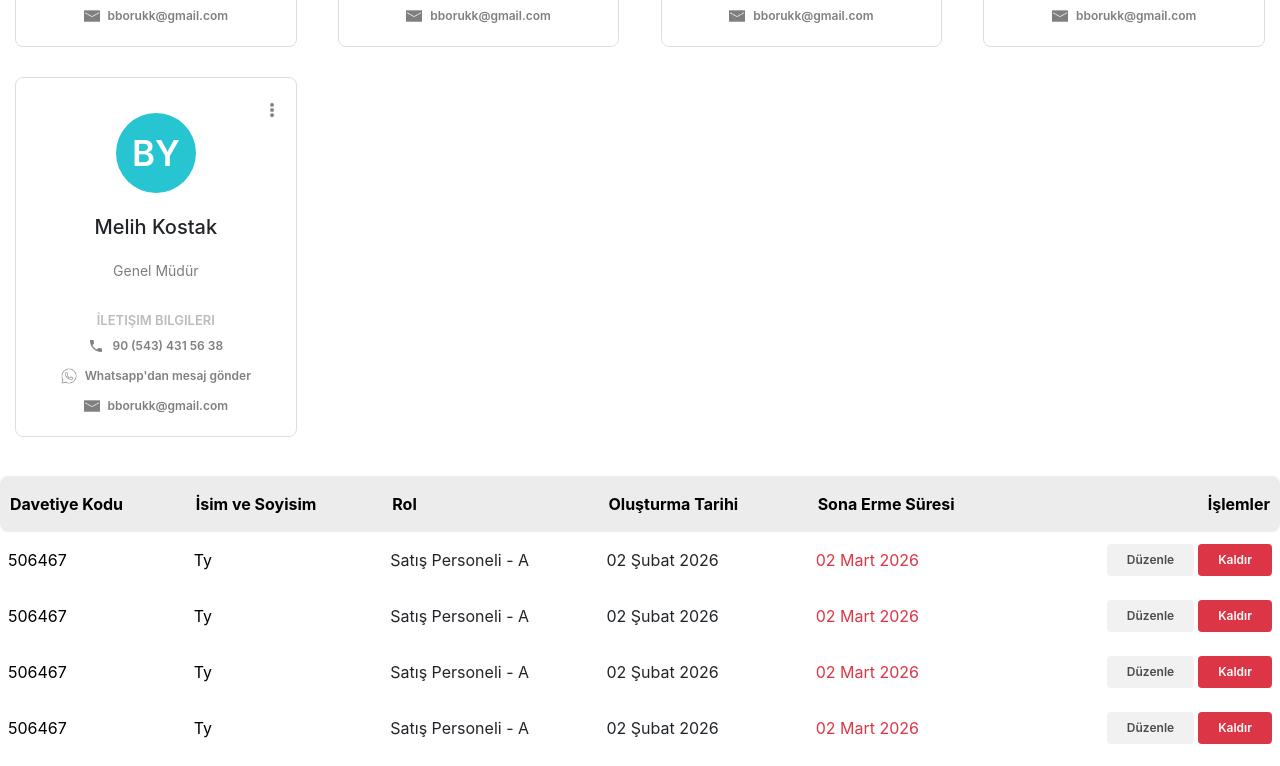
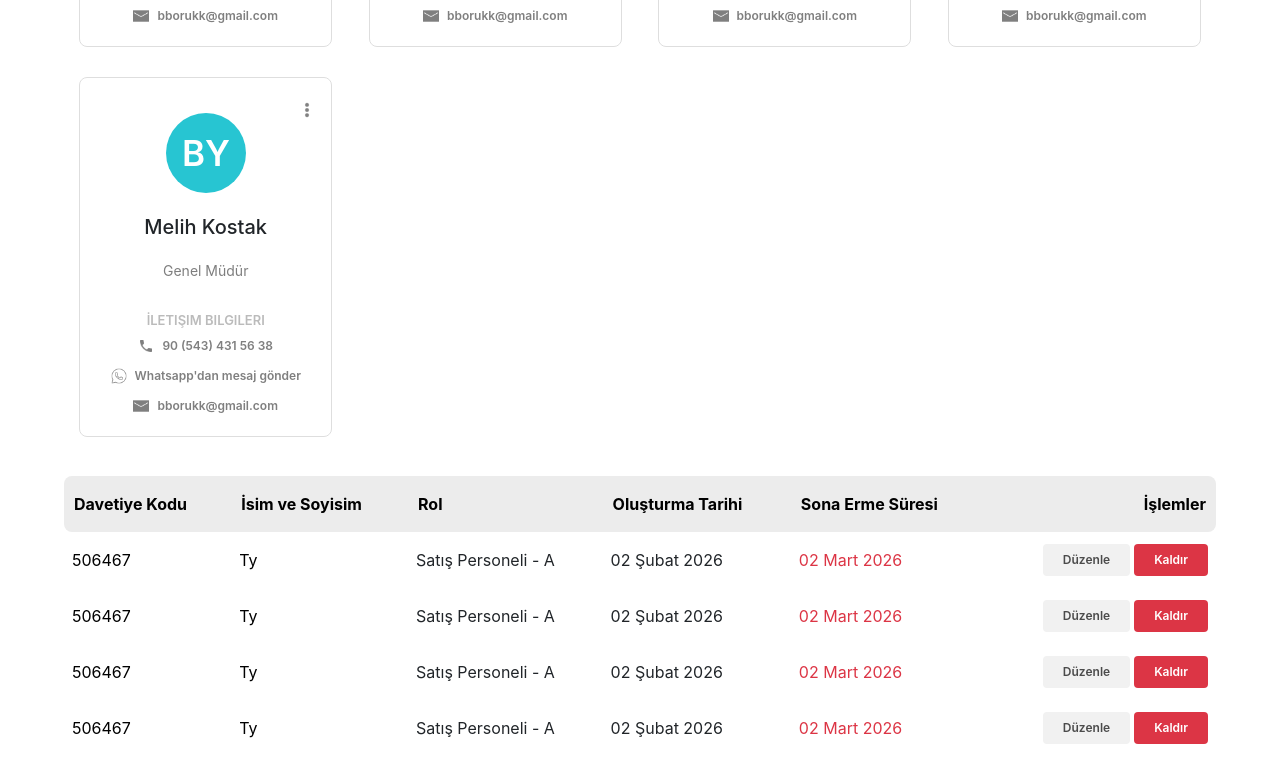
Before and after one commit to melihkostk/portfoy, a React (Vite) app: page /company/team in a window 1280 px wide. Shown: the part 2000-2766 px from the top of the page. Built offline with nearby package versions, Linux system fonts and the light colour scheme.

Commit message:
Added breakpoints to the team page

```diff
--- a/src/components/TeamCard.jsx
+++ b/src/components/TeamCard.jsx
@@ -6,7 +6,7 @@ import grayMail from "../assets/gray-mail.png"
 
 export function TeamCard() {
     return (
-        <div className="flex flex-col relative items-center justify-center m-3.75 border border-[#dedede] rounded-lg pt-8.75 p-3.75 w-[22%]">
+        <div className="flex flex-col relative items-center justify-center m-3.75 border border-[#dedede] max-[992px]:my-3.75 max-[992px]:mx-0 max-[992px]:w-full rounded-lg pt-8.75 p-3.75 w-[22%]">
             <div className="absolute w-4 h-4 top-6 right-4">
                 <img src={verticalMenu} alt="" />
             </div>
--- a/src/components/UserInvite.jsx
+++ b/src/components/UserInvite.jsx
@@ -3,14 +3,14 @@ export function UserInvite() {
         <tr>
             <td className="py-3 px-2 overflow-hidden text-ellipsis whitespace-nowrap max-w-[30ch] truncate">506467</td>
             <td className="py-3 px-2">Ty</td>
-            <td className="py-3 px-2 text-[#212529] text-base">Satış Personeli - A</td>
-            <td className="py-3 px-2 text-[#212529] text-base">
+            <td className="py-3 px-2 text-[#212529] text-base whitespace-nowrap">Satış Personeli - A</td>
+            <td className="py-3 px-2 text-[#212529] text-base whitespace-nowrap">
                 02 Şubat 2026
             </td>
-            <td className="py-3 px-2 text-[#dc3545] text-base">
+            <td className="py-3 px-2 text-[#dc3545] text-base whitespace-nowrap">
                 02 Mart 2026
             </td>
-            <td className="text-end py-3 px-2">
+            <td className="text-end py-3 px-2 whitespace-nowrap">
                 <button className="bg-[#F1F1F1] text-xs text-[#4b4b4b] font-semibold py-2 px-5 rounded-sm cursor-pointer hover:bg-[#c3c3c3] transition-colors duration-300 ease-in-out">Düzenle</button>
                 <button className="bg-[#dc3545] text-xs ml-1 text-white font-semibold py-2 px-5 rounded-sm cursor-pointer hover:bg-[#bb2d3b] transition-colors duration-300 ease-in-out">Kaldır</button>
             </td>
--- a/src/pages/Team.jsx
+++ b/src/pages/Team.jsx
@@ -10,14 +10,14 @@ export function Team() {
         <div className='flex flex-col items-center font-sf'>
             <Header />
             <div className="w-full bg-[#f8f8f8] flex justify-center py-2.5">
-                <div className="w-full max-w-350">
+                <div className="w-full max-w-[90%]">
                     <p className="text-sm text-[#636363] font-medium">Anasayfa {">"} <span className="text-[#9a9898]"> Portföyüm</span></p>
                 </div>
             </div>
             <CompanyHeader />
-            <div className="w-full max-w-350 mt-12.5">
+            <div className="w-full max-w-[90%] mt-12.5">
                 <h2 className="text-[#212529] text-[32px] mb-5">Ekip</h2>
-                <div className="flex flex-wrap justify-between items-start">
+                <div className="flex flex-wrap justify-between items-start max-[992px]:flex-col">
                     <TeamCard />
                     <TeamCard />
                     <TeamCard />
@@ -37,7 +37,7 @@ export function Team() {
                     <TeamCard />
                 </div>
             </div>
-            <div className="w-full max-w-350 mt-6">
+            <div className="w-full max-w-[90%] mt-6 overflow-auto">
                 <table className="w-full">
                     <thead>
                         <tr>
@@ -60,8 +60,8 @@ export function Team() {
                     </tbody>
                 </table>
             </div>
-            <div className='w-full mt-40 mb-30'>
-                <div className='w-full mx-auto max-w-350 flex flex-col items-center justify-center bg-[#f7f6fb]'>
+            <div className='w-full mt-40 mb-30 max-[992px]:mt-7.5 max-[992px]:mb-7.5'>
+                <div className='w-full mx-auto max-w-[90%] flex flex-col items-center justify-center bg-[#f7f6fb]'>
                     <AppLinks />
                 </div>
             </div>
```
